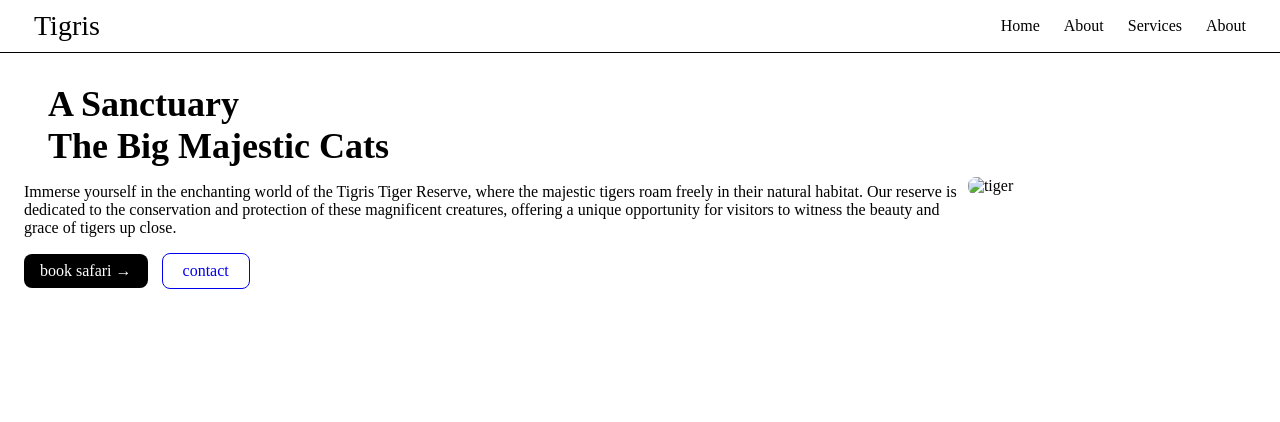
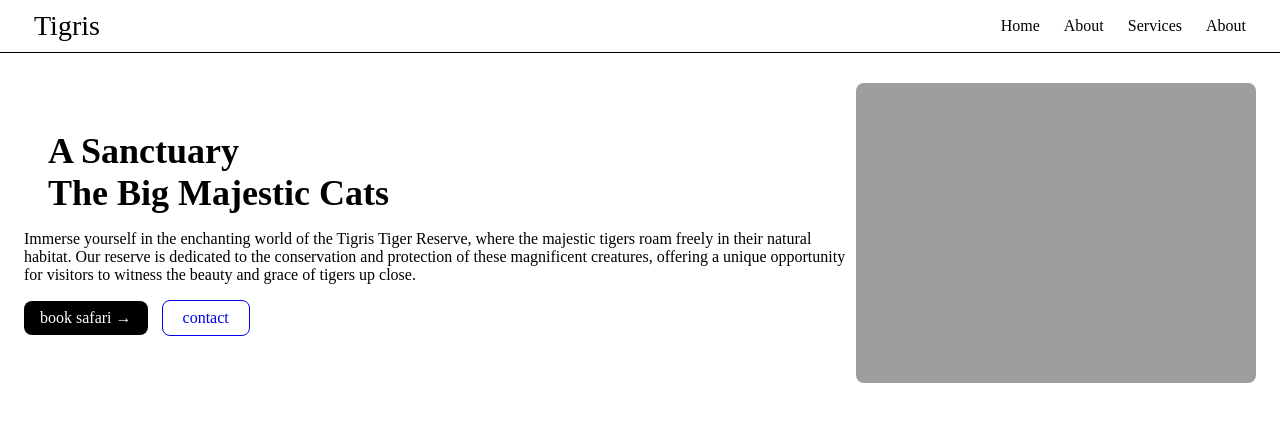
Before and after one commit to shibilipp007/tigris, a plain HTML site: page index.html in a window 1280 px wide. Drawn offline with Linux system fonts and the light colour scheme; the site is published under a folder, as on GitHub Pages, so addresses that start at the root find nothing.

Commit message:
second commit

```diff
--- a/index.html
+++ b/index.html
@@ -44,7 +44,7 @@
           <a class="btn2" href="#">contact</a>
         </div>
       </div>
-      <img src="/tigris/tiger.jpg" alt="tiger" />
+      <img src="tiger.jpg" alt="tiger" />
     </section>
   </body>
 </html>
```
